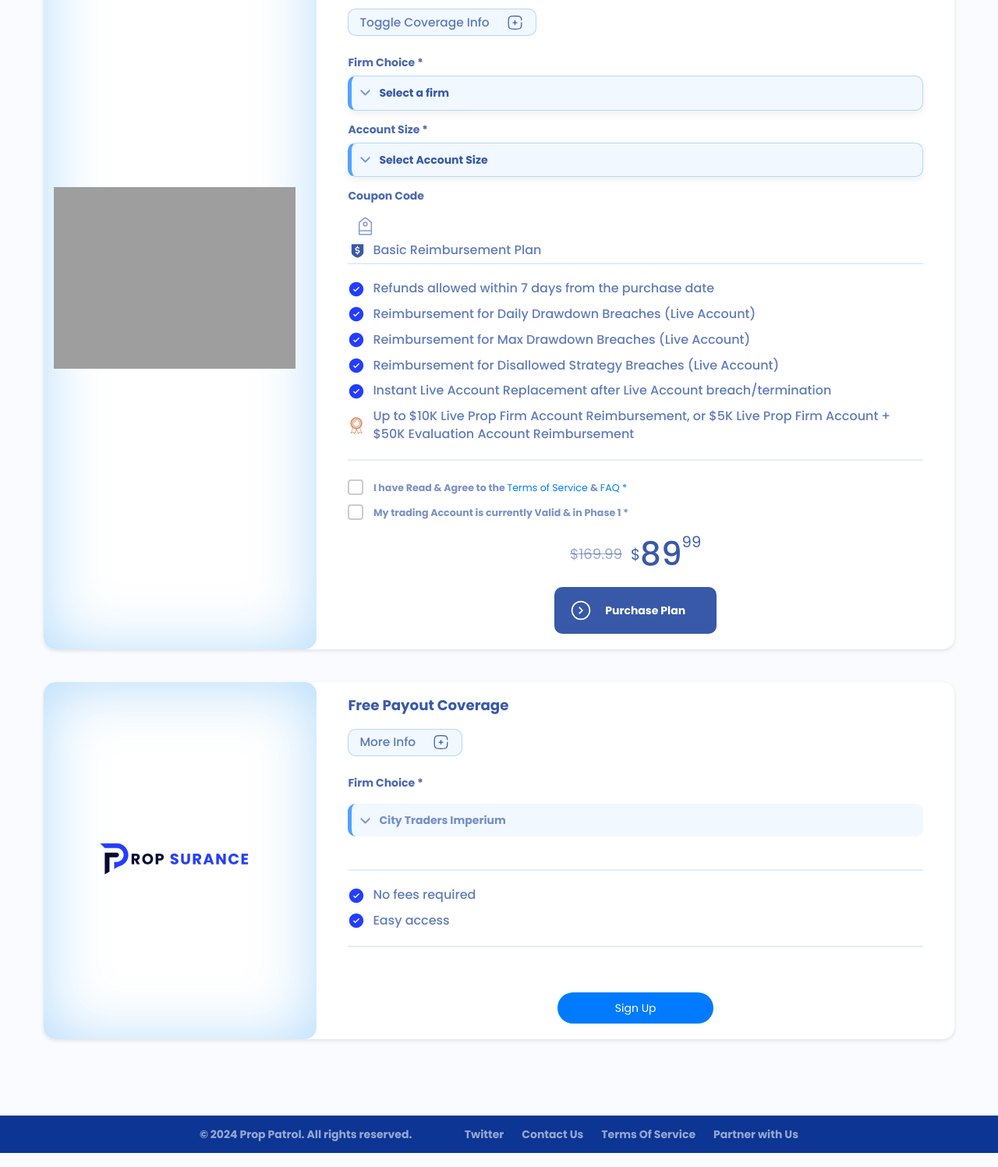
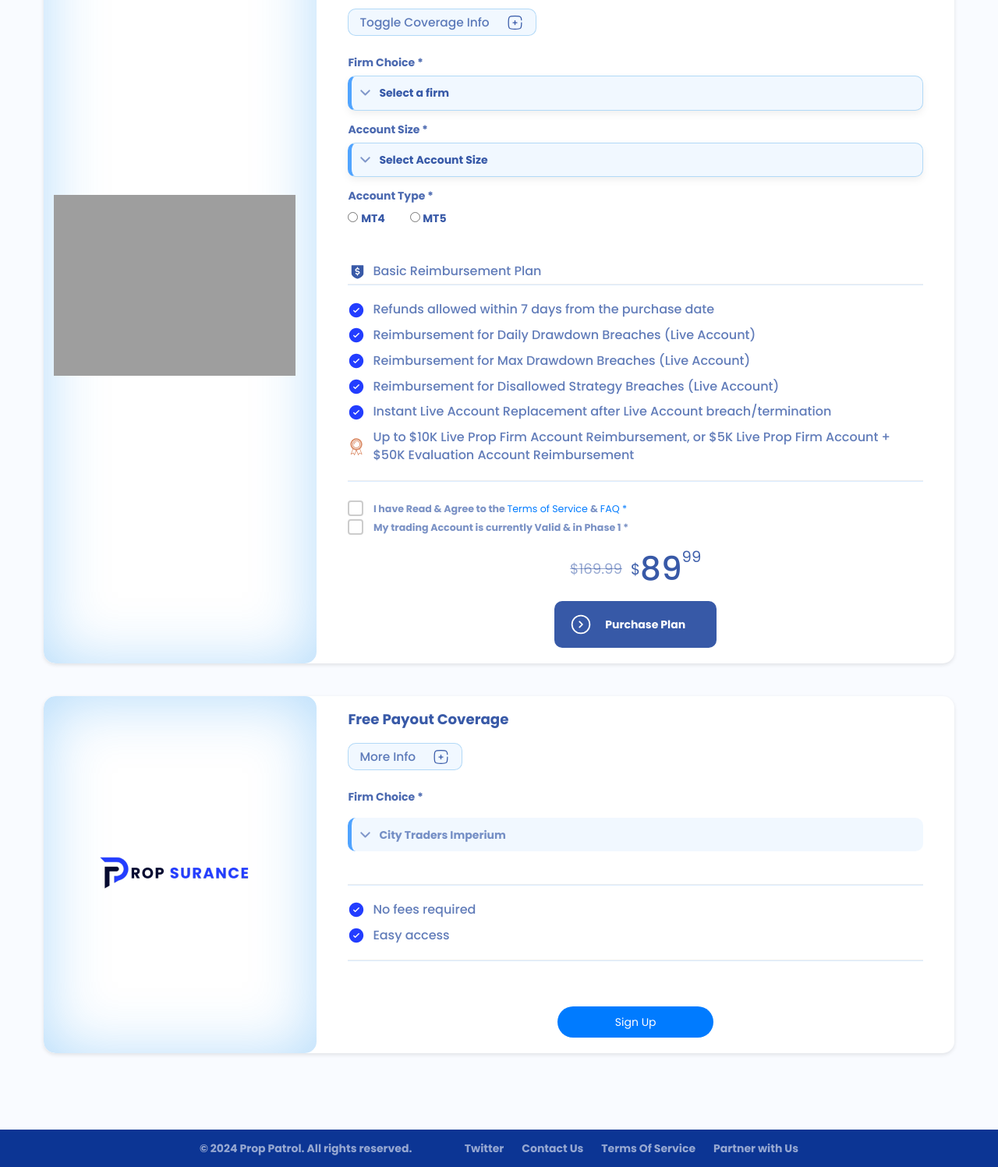
Before and after one commit to Mohamed-004/webdevtrading, a Flask app: page /dashboard in a window 1280 px wide. Shown: the part 994-2491 px from the top of the page at 78% size. Run offline with Flask 3, Linux system fonts and the light colour scheme; the visitor is signed in with stand-in values (Sample User, id 1); some libraries are stand-ins or nearby versions; grey boxes are pictures that could not be loaded.

Commit message:
added coupon

```diff
--- a/app.py
+++ b/app.py
@@ -443,13 +443,71 @@
 @app.route('/dashboard/verify-payment', methods=['POST'])
 def verify_payment():
     print(request.form)
-    email = request.form.get('email')
-    has_promo_code = True
+    email = request.form.get('user_email')
+    plan_type = request.form.get('plan_type')
+    firm_name = request.form.get('firm', 'none')
+    coupon_code = request.form.get('coupon_code', 'none')
+    price_plan = ''
+    price_firm = ''
+    price_num = 0
+    plan_name = ''
+    service_type = ''
+    account_size = request.form.get('account_size', '')
+    account_platform = request.form.get('account_type', '')
+
+
+
+    if plan_type == 'trade-shield-bronze':
+        if firm_name == 'ftmo':
+            price_firm = 'FTMO'
+        elif firm_name == 'alpha_capital':
+            price_firm = 'Alpha Capital Group'
+        else:
+            return not_found(404)
+        price_num = '90'
+        service_type = 'one-time'
+
+    elif plan_type == 'trade-shield-silver':
+        if firm_name == 'ftmo':
+            price_firm = 'FTMO'
+        elif firm_name == 'alpha_capital':
+            price_firm = 'Alpha Capital Group'
+        else:
+            return not_found(404)
+        price_num = '190'
+        service_type = 'one-time'
+
+    elif plan_type == 'trade-shield-gold':
+        if firm_name == 'ftmo':
+            price_firm = 'FTMO'
+        elif firm_name == 'alpha_capital':
+            price_firm = 'Alpha Capital Group'
+        else:
+            return not_found(404)
+        price_num = '470'
+        service_type = 'one-time'
+
+    else:
+        return not_found(404)
+
+    # has_promo_code = True
 
 
     try:
         # Create a new Checkout Session for the order
         # For demonstration purposes, we use a hard-coded amount and currency
+
+        user_data = db.collection('users').document(email).get()
+
+
+        if user_data.exists:
+
+            user_data = user_data.to_dict()
+
+            allowed_to_redeem = not user_data['redeemed_coupon']
+            # coupon_code  =  user_data.get('coupon_code', 'none')
+
+
         session = stripe.checkout.Session.create(
             payment_method_types=['card'],
             line_items=[{
@@ -462,7 +520,7 @@
             success_url=url_for('success_payment', _external=True),
             cancel_url=url_for('cancel_payment', _external=True),
             automatic_tax={'enabled': True},
-            discounts= [{'coupon': 'UNnQzyHW'}] if has_promo_code else [],
+            discounts= [{'coupon': 'UNnQzyHW'}] if allowed_to_redeem else [],
             customer_email = email,
            custom_fields = [
     {
@@ -479,8 +537,15 @@
 ],
              metadata={
                 'customer_email': email,  # Custom data
-                'product_type' : 'Trade-Shield Bronze',
-                'used_promo_code' : has_promo_code
+                'coupon_code' : coupon_code,
+                'allowed_to_redeem' : allowed_to_redeem,
+                'firm_name': price_firm,
+                'phase': 'phase1',
+                'price': price_num,
+                'plan_name': plan_type,
+                'account_size': account_size,
+                'plan_type': 'paid',
+                'trading_platform': account_platform
             },
             phone_number_collection={'enabled': True}
         )
@@ -590,6 +655,7 @@
     user_data = db.collection('users').document(user_email).get()
 
     accounts = {}
+
 
     try:
         user_email = user_info['email']
@@ -883,7 +949,6 @@
         payment_intent = event['data']['object']  # The payment intent object
         customer_email = payment_intent.get('billing_details', {}).get('email')
         customer_name = payment_intent.get('billing_details', {}).get('name')
-        customer_phone = payment_intent.get('billing_details', {}).get('phone')
         receipt_url = payment_intent.get('receipt_url')
         purchase_id = payment_intent.get('payment_intent')
 
@@ -895,6 +960,7 @@
             user_info = users_query.to_dict()
             uid = user_info.get('uid', 0)
             sub_type = ''
+
 
             # # print('Metadata', payment_intent['metadata'])
 
@@ -922,23 +988,25 @@
                 # 'account_size': account_size,
                 # 'prop_firm_name': prop_firm_name,
                 'status': 'pending',
-                'server': '',
+                # 'server': '',
                 'trading_account_type': '',
                 'insured_date': formatted_date_string,
                 'customer-purchase-id': purchase_id,
-                'sub_type' : sub_type,
-                'current_rate': '40%',
+                # 'sub_type' : sub_type,
+                # 'current_rate': '40%',
+                'plan_type': 'paid',
                 'customer_name': customer_name,
                 'first_name' : first_name
             }
 
             # Add to sub-collection
+            print('charge done')
+            print(account_info)
             accounts_ref = accounts_collection.document(account_doc_id).set(account_info)
 
             # Update user's basic information if necessary
             user_ref.update({
                 'user_name': customer_name,
-                'customer_phone_number': customer_phone,
                 'customer_email': customer_email,
                 'accounts_info_count' : account_count,
                 'first_name' : first_name
@@ -948,75 +1016,92 @@
 
 
 
-    # if event['type'] == 'checkout.session.completed':
-    #     payment_intent = event['data']['object']  # The payment intent object
-    #     customer_email = payment_intent.get('customer_details', {}).get('email')
-    #     customer_name = payment_intent.get('customer_details', {}).get('name')
-    #     purchase_id = payment_intent.get('payment_intent')
-
-    #     # Fetch the customer details from Stripe
+    if event['type'] == 'checkout.session.completed':
+        payment_intent = event['data']['object']  # The payment intent object
+        customer_email = payment_intent.get('customer_details', {}).get('email')
+        customer_name = payment_intent.get('customer_details', {}).get('name')
+        purchase_id = payment_intent.get('payment_intent')
+        customer_phone = payment_intent.get('billing_details', {}).get('phone')
+        # Fetch the customer details from Stripe
 
 
 
-    #     # Query Firestore for the user document by email
-    #     user_ref = db.collection('users').document(customer_email)
-    #     users_query = user_ref.get()
+        # Query Firestore for the user document by email
+        user_ref = db.collection('users').document(customer_email)
+        users_query = user_ref.get()
 
-    #     if users_query.exists:
-    #         user_info = users_query.to_dict()
-    #         uid = user_info.get('uid', 0)
-    #         account_size = ''
-    #         prop_firm_name = ''
+        if users_query.exists:
+            user_info = users_query.to_dict()
+            uid = user_info.get('uid', 0)
+            account_size = ''
+            prop_firm_name = ''
 
-    #         # Retrieve the current number of accounts to create a unique identifier for the new account
-    #         accounts_collection = user_ref.collection('trader_info')
-    #         accounts_docs = accounts_collection.stream()  # Get all documents to count them
-    #         accounts_count = sum(1 for _ in accounts_docs)  # Count documents
-    #         first_name = customer_name.split()[0]
+            # Retrieve the current number of accounts to create a unique identifier for the new account
+            accounts_collection = user_ref.collection('trader_info')
+            accounts_docs = accounts_collection.stream()  # Get all documents to count them
+            accounts_count = sum(1 for _ in accounts_docs)  # Count documents
+            first_name = customer_name.split()[0]
 
-    #         # Extract custom field values
-    #         trader_account_info = payment_intent['metadata']
+            # Extract custom field values
+            trader_account_info = payment_intent['metadata']
 
 
-    #         account_size = int(trader_account_info['account_size'])
-    #         prop_firm_name =  trader_account_info['firm_name']
-    #         sub_type = trader_account_info['service']
-    #         current_phase = trader_account_info['phase']
-    #         purchase_cost = trader_account_info['price']
+            account_size = int(trader_account_info['account_size'])
+            prop_firm_name =  trader_account_info['firm_name']
+            # sub_type = trader_account_info['service']
+            product_name = trader_account_info['plan_name']
+            current_phase = trader_account_info['phase']
+            purchase_cost = trader_account_info['price']
+            allowed_to_redeem = trader_account_info['allowed_to_redeem']
+            coupon_code = trader_account_info['coupon_code']
+            account_platform = trader_account_info['trading_platform']
 
-    #         # phase_value = payment_intent.get("custom_fields", [{}])[0].get("dropdown", {}).get("value", "")
-    #         mt4mt5_investor_id = payment_intent.get("custom_fields", [{}])[0].get("text", {}).get("value", "")
-    #         mt4mt5_investor_password = payment_intent.get("custom_fields", [{}])[1].get("text", {}).get("value", "")
+            # phase_value = payment_intent.get("custom_fields", [{}])[0].get("dropdown", {}).get("value", "")
+            # mt4mt5_investor_id = payment_intent.get("custom_fields", [{}])[0].get("text", {}).get("value", "")
+            # mt4mt5_investor_password = ''
+            mt4mt5_investor_id = ''
+            mt4mt5_investor_password = ''
 
-    #         sub_data = {
-    #             'customer_name': first_name,
-    #             'customer_purchase_id': account_size,
-    #             'prop_firm_name': prop_firm_name,
-    #             'signup_url': url_for('submit_mt_account', account=accounts_count, _external=True),
-    #             'dashboard_url' : url_for('dashboard', _external=True),
-    #             'faq_url' : url_for('dashboard_faq', _external=True),
-    #             'url_privacy': url_for('propsurance_terms', _external=True)
-    #         }
+            if coupon_code != 'none' and allowed_to_redeem:
+                # user used affiliate code, find the code and update both user info, and affiliate
+                pass
 
-    #         send_email(client_reference_id_email , template_id, sub_data )
+            sub_data = {
+                'customer_name': first_name,
+                'customer_purchase_id': account_size,
+                'prop_firm_name': prop_firm_name,
+                'signup_url': url_for('submit_mt_account', account=accounts_count, _external=True),
+                'dashboard_url' : url_for('dashboard', _external=True),
+                'faq_url' : url_for('dashboard_faq', _external=True),
+                'url_privacy': url_for('propsurance_terms', _external=True)
+            }
 
-    #         trader_account_info = {
-    #             'propsurance_count': accounts_count,  # Dynamic count based on the number of documents
-    #             'account_status': current_phase,
-    #             'account_size': account_size,
-    #             'sub-type': sub_type,
-    #             'prop_firm_name': prop_firm_name,
-    #             'investor_id': mt4mt5_investor_id,
-    #             'investor_password': mt4mt5_investor_password,
-    #             'insured_date': datetime.now().strftime('%Y-%m-%d'),
-    #             'customer-purchase-id': purchase_id ,
-    #             'price_cost': purchase_cost
-    #         }
+            send_email(customer_email , template_id, sub_data )
 
-    #         # Add a new document to the sub-collection
-    #         accounts_collection.document(f"trader_account_{accounts_count}").set(trader_account_info)
+            trader_account_info = {
+                'propsurance_count': accounts_count,  # Dynamic count based on the number of documents
+                'account_status': current_phase,
+                'account_size': account_size,
+                'product_name': product_name,
+                # 'sub-type': sub_type,
+                'prop_firm_name': prop_firm_name,
+                'investor_id': mt4mt5_investor_id,
+                'trading_platform': account_platform,
+                'investor_password': mt4mt5_investor_password,
+                'insured_date': datetime.now().strftime('%Y-%m-%d'),
+                'customer-purchase-id': purchase_id ,
+                'price_cost': purchase_cost,
+                'customer_phone': customer_phone
+            }
 
-    #         # Optionally update user's basic info
+            print('custom session')
+            print(trader_account_info)
+
+            # Add a new document to the sub-collection
+
+            accounts_collection.document(f"trader_account_{accounts_count}").set(trader_account_info)
+
+            # Optionally update user's basic info
 
 
 
--- a/static/css/dash.css
+++ b/static/css/dash.css
@@ -1180,7 +1180,7 @@
     margin-right: 0.6em;
 }
 
-.card-horizontal .payment-button {
+.card-horizontal .payment-button, .coupon-form .payment-button {
     position: relative;
     width: max-content;
     margin: 0 auto;
@@ -1197,12 +1197,14 @@
     /* box-shadow: inset 0 4px 80px #2196f357; */
 }
 
-.card-horizontal form .checkbox-custom {
-    margin-top: 0.6em;
+.coupon-form .payment-button  {
+    margin-bottom: 2em;
 }
 
 
-.card-horizontal .svg-pay {
+
+
+.card-horizontal .svg-pay, .coupon-form .svg-pay {
     left: 20px;
     position: absolute;
     top: 16px;
--- a/templates/product-templates/trade-safe-bronze.html
+++ b/templates/product-templates/trade-safe-bronze.html
@@ -66,6 +66,7 @@
 
         <form action="{{url_for('verify_payment')}}" method="post">
         <input type="hidden" name="csrf_token" value="{{ csrf_token() }}"/>
+        <input type="hidden" name="user_email" value="{{ user_email }}"/>
         <input type="hidden" name="plan_type" value="trade-shield-bronze"/>
 
         <label class="label-text mg-top" for="firm">Firm Choice *</label>
@@ -107,15 +108,30 @@
             </select>
         </div>
 
-        <label class="label-text mg-top" for="firm">Coupon Code <span style="font-size: 0.9em;font-style: italic;color: #0c3594a6;">
+        <label class="label-text mg-top" for="firm">Account Type *</label>
+
+<div class="card-container-svg">
+    <!-- Radio button for MT4 -->
+    <input type="radio" id="mt4" name="account_type" value="MT4" required>
+    <label for="mt4" style="margin-right: 2em;">MT4</label>
+
+    <!-- Radio button for MT5 -->
+    <input type="radio" id="mt5" name="account_type" value="MT5" required>
+    <label for="mt5">MT5</label>
+</div>
+
+
             {% if allowed_to_redeem and coupon_code == 'none' %}
+            <!-- there is no coupon code, so you are able to apply one -->
+            <label class="label-text mg-top" for="firm">Coupon Code <span style="font-size: 0.9em;font-style: italic;color: #0c3594a6;">
             (To apply a coupon code click <a style="font-size: 1em;
             font-style: italic;
             color: #0c3594d1;
             font-weight: bold;" href="{{url_for('create_coupon')}}">Here</a>)
-        {% endif %}
+              </span> </label>
 
-    </span> </label>
+
+
 
 
         <div class="card-container-svg" style="margin-bottom: 1em; opacity: 0.6;">
@@ -124,14 +140,41 @@
 
 
 
-                {% if allowed_to_redeem and coupon_code == 'none' %}
+
             <input  type="text"  name="email" style="font-weight: bold; color: #0c3594a6 !important;" readonly value="No Coupon Code Applied"    id="propFirmSelect" class="styled-select">
 
 
-            {% endif %}
+
 
         </div>
 
+        {% elif allowed_to_redeem and coupon_code != 'none' %}
+
+        <!-- the coupon code is applied so make it read only -->
+
+        <label class="label-text mg-top" for="firm"> <span style="font-size: 0.9em;font-style: italic;color: #0c3594a6;">
+            (5% Coupon Code will be Applied to Checkout)
+              </span> </label>
+
+
+
+
+
+        <div class="card-container-svg" style="margin-bottom: 1em; opacity: 0.6;">
+
+           <svg width="25px" id="dropdown-svg" height="25px" viewBox="0 0 1024 1024" xmlns="http://www.w3.org/2000/svg" fill="#000000"><g id="SVGRepo_bgCarrier" stroke-width="0"></g><g id="SVGRepo_tracerCarrier" stroke-linecap="round" stroke-linejoin="round"></g><g id="SVGRepo_iconCarrier"><path fill="#3B5AA8" d="M224 704h576V318.336L552.512 115.84a64 64 0 0 0-81.024 0L224 318.336V704zm0 64v128h576V768H224zM593.024 66.304l259.2 212.096A32 32 0 0 1 864 303.168V928a32 32 0 0 1-32 32H192a32 32 0 0 1-32-32V303.168a32 32 0 0 1 11.712-24.768l259.2-212.096a128 128 0 0 1 162.112 0z"></path><path fill="#3B5AA8" d="M512 448a64 64 0 1 0 0-128 64 64 0 0 0 0 128zm0 64a128 128 0 1 1 0-256 128 128 0 0 1 0 256z"></path></g></svg>
+
+
+
+
+            <input  type="text"  name="coupon_code" style="font-weight: bold; color: #0c3594a6 !important;" readonly value="{{coupon_code}}"    id="propFirmSelect" class="styled-select"> </div>
+
+
+
+            <!-- user already redeemed coupon for -->
+
+
+        {% endif %}
 
 
 
```
Also changed, not shown: templates/create_coupon.html (+9 -1 lines).
